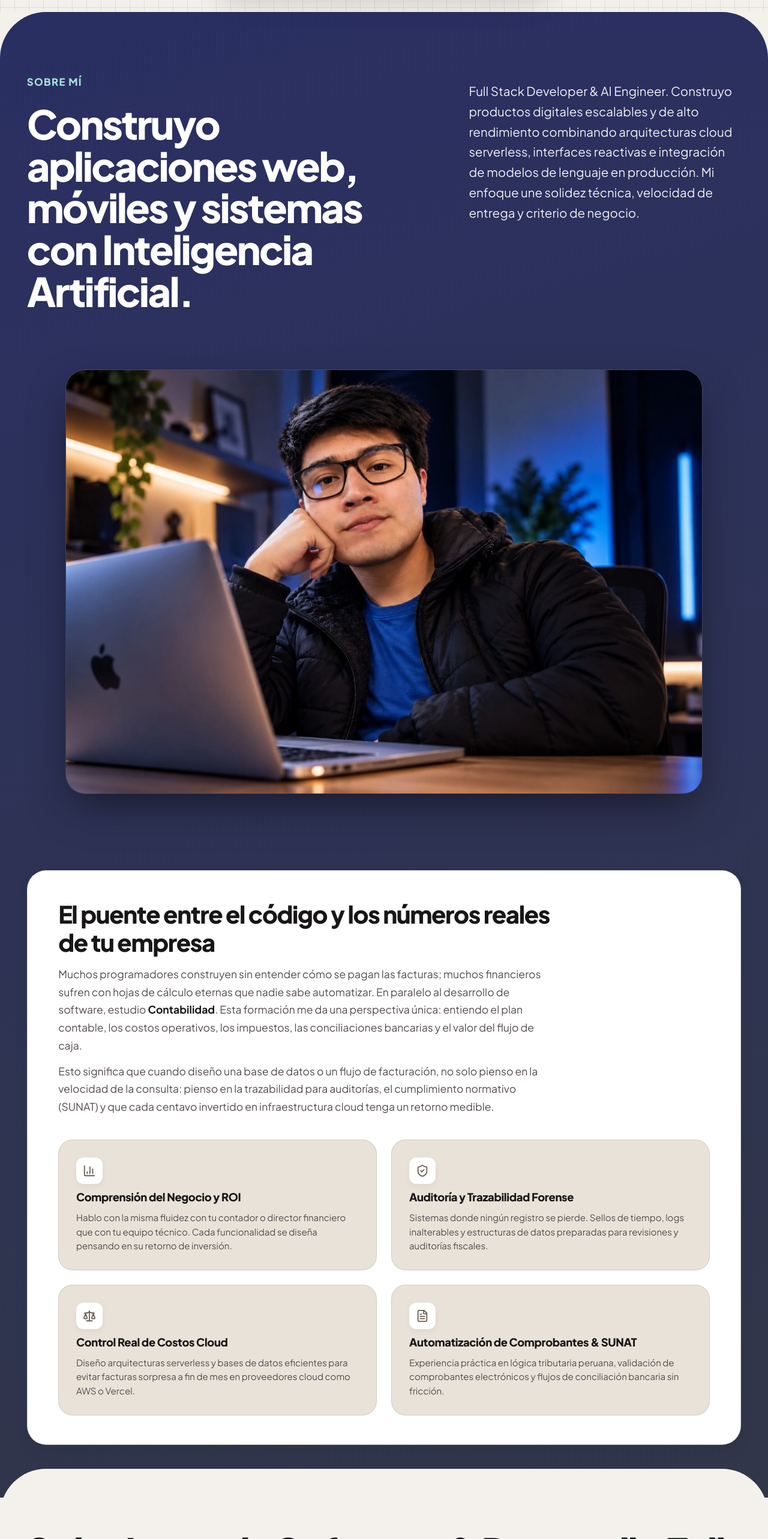
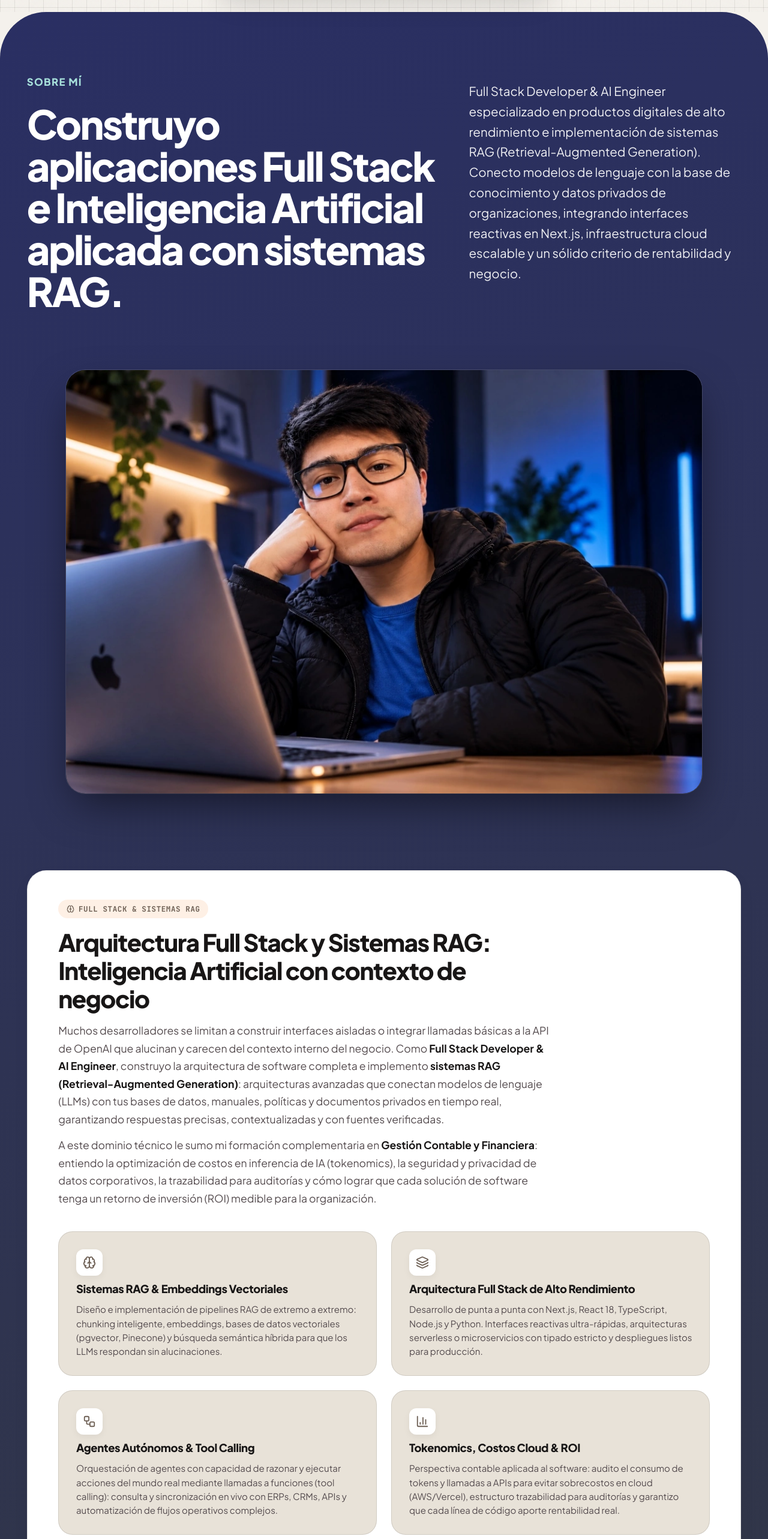
Before and after one commit to dennys3mf/dennys3mf.github.io, a Next.js app: page / in a window 1280 px wide. Shown: the part 780-3346 px from the top of the page at 60% size. Built offline with nearby package versions, Linux system fonts and the light colour scheme; a web font is replaced by a local one.

Commit message:
feat(presentation): potenciar presentacion con enfoque Full Stack y sistemas RAG e impacto de negocio

```diff
--- a/src/app/page.tsx
+++ b/src/app/page.tsx
@@ -27,6 +27,9 @@ import {
   Search,
   Terminal,
   Rocket,
+  Brain,
+  Workflow,
+  Code2,
 } from "lucide-react";
 
 export default function Home() {
@@ -99,15 +102,15 @@ export default function Home() {
             <div className={styles.aboutModdoLeft}>
               <span className={styles.aboutSimpleEyebrow}>Sobre mí</span>
               <h2 className={styles.aboutModdoHeading}>
-                Construyo aplicaciones web, móviles y sistemas con Inteligencia Artificial.
+                Construyo aplicaciones Full Stack e Inteligencia Artificial aplicada con sistemas RAG.
               </h2>
             </div>
             <div>
               <p className={styles.aboutModdoParagraph}>
-                Full Stack Developer &amp; AI Engineer. Construyo productos digitales escalables y de alto
-                rendimiento combinando arquitecturas cloud serverless, interfaces reactivas e integración
-                de modelos de lenguaje en producción. Mi enfoque une solidez técnica, velocidad de entrega y
-                criterio de negocio.
+                Full Stack Developer &amp; AI Engineer especializado en productos digitales de alto rendimiento
+                e implementación de sistemas RAG (Retrieval-Augmented Generation). Conecto modelos de lenguaje con la base
+                de conocimiento y datos privados de organizaciones, integrando interfaces reactivas en Next.js, infraestructura
+                cloud escalable y un sólido criterio de rentabilidad y negocio.
               </p>
             </div>
           </div>
@@ -124,71 +127,74 @@ export default function Home() {
           </div>
 
           {/* ====================================================================
-              BLOQUE DESTACADO: MÁS SOBRE MÍ - MI FORMACIÓN EN CONTABILIDAD
+              BLOQUE DESTACADO: MÁS SOBRE MÍ - FULL STACK, SISTEMAS RAG & NEGOCIO
              ==================================================================== */}
           <ScrollReveal delay={150}>
             <div className={styles.accountingCard}>
               <div className={styles.accountingHeader}>
+                <span className={styles.accountingTag}>
+                  <Brain size={13} /> Full Stack &amp; Sistemas RAG
+                </span>
                 <h3 className={styles.accountingTitle}>
-                  El puente entre el código y los números reales de tu empresa
+                  Arquitectura Full Stack y Sistemas RAG: Inteligencia Artificial con contexto de negocio
                 </h3>
                 <p className={styles.accountingLead}>
-                  Muchos programadores construyen sin entender cómo se pagan las facturas; muchos
-                  financieros sufren con hojas de cálculo eternas que nadie sabe automatizar. En
-                  paralelo al desarrollo de software, estudio <strong>Contabilidad</strong>. Esta
-                  formación me da una perspectiva única: entiendo el plan contable, los costos
-                  operativos, los impuestos, las conciliaciones bancarias y el valor del flujo de caja.
+                  Muchos desarrolladores se limitan a construir interfaces aisladas o integrar llamadas básicas a la API
+                  de OpenAI que alucinan y carecen del contexto interno del negocio. Como <strong>Full Stack Developer &amp; AI Engineer</strong>,
+                  construyo la arquitectura de software completa e implemento <strong>sistemas RAG (Retrieval-Augmented Generation)</strong>:
+                  arquitecturas avanzadas que conectan modelos de lenguaje (LLMs) con tus bases de datos, manuales, políticas
+                  y documentos privados en tiempo real, garantizando respuestas precisas, contextualizadas y con fuentes verificadas.
                 </p>
                 <p className={styles.accountingLead} style={{ marginTop: "0.85rem" }}>
-                  Esto significa que cuando diseño una base de datos o un flujo de facturación, no solo
-                  pienso en la velocidad de la consulta: pienso en la trazabilidad para auditorías, el
-                  cumplimiento normativo (SUNAT) y que cada centavo invertido en infraestructura cloud
-                  tenga un retorno medible.
+                  A este dominio técnico le sumo mi formación complementaria en <strong>Gestión Contable y Financiera</strong>: entiendo
+                  la optimización de costos en inferencia de IA (tokenomics), la seguridad y privacidad de datos corporativos,
+                  la trazabilidad para auditorías y cómo lograr que cada solución de software tenga un retorno de inversión (ROI)
+                  medible para la organización.
                 </p>
               </div>
 
               <div className={styles.accountingGrid}>
                 <div className={styles.accountingItem}>
                   <div className={styles.accountingItemIcon}>
-                    <BarChart3 size={22} />
+                    <Brain size={22} />
                   </div>
-                  <h4 className={styles.accountingItemTitle}>Comprensión del Negocio y ROI</h4>
+                  <h4 className={styles.accountingItemTitle}>Sistemas RAG &amp; Embeddings Vectoriales</h4>
                   <p className={styles.accountingItemDesc}>
-                    Hablo con la misma fluidez con tu contador o director financiero que con tu equipo
-                    técnico. Cada funcionalidad se diseña pensando en su retorno de inversión.
+                    Diseño e implementación de pipelines RAG de extremo a extremo: chunking inteligente, embeddings, bases de datos
+                    vectoriales (pgvector, Pinecone) y búsqueda semántica híbrida para que los LLMs respondan sin alucinaciones.
                   </p>
                 </div>
 
                 <div className={styles.accountingItem}>
                   <div className={styles.accountingItemIcon}>
-                    <ShieldCheck size={22} />
+                    <Layers size={22} />
                   </div>
-                  <h4 className={styles.accountingItemTitle}>Auditoría y Trazabilidad Forense</h4>
+                  <h4 className={styles.accountingItemTitle}>Arquitectura Full Stack de Alto Rendimiento</h4>
                   <p className={styles.accountingItemDesc}>
-                    Sistemas donde ningún registro se pierde. Sellos de tiempo, logs inalterables y
-                    estructuras de datos preparadas para revisiones y auditorías fiscales.
+                    Desarrollo de punta a punta con Next.js, React 18, TypeScript, Node.js y Python. Interfaces reactivas ultra-rápidas,
+                    arquitecturas serverless o microservicios con tipado estricto y despliegues listos para producción.
                   </p>
                 </div>
 
                 <div className={styles.accountingItem}>
                   <div className={styles.accountingItemIcon}>
-                    <Scale size={22} />
+                    <Workflow size={22} />
                   </div>
-                  <h4 className={styles.accountingItemTitle}>Control Real de Costos Cloud</h4>
+                  <h4 className={styles.accountingItemTitle}>Agentes Autónomos &amp; Tool Calling</h4>
                   <p className={styles.accountingItemDesc}>
-                    Diseño arquitecturas serverless y bases de datos eficientes para evitar facturas
-                    sorpresa a fin de mes en proveedores cloud como AWS o Vercel.
+                    Orquestación de agentes con capacidad de razonar y ejecutar acciones del mundo real mediante llamadas a funciones
+                    (tool calling): consulta y sincronización en vivo con ERPs, CRMs, APIs y automatización de flujos operativos complejos.
                   </p>
                 </div>
 
                 <div className={styles.accountingItem}>
                   <div className={styles.accountingItemIcon}>
-                    <FileText size={22} />
+                    <BarChart3 size={22} />
                   </div>
-                  <h4 className={styles.accountingItemTitle}>Automatización de Comprobantes &amp; SUNAT</h4>
+                  <h4 className={styles.accountingItemTitle}>Tokenomics, Costos Cloud &amp; ROI</h4>
                   <p className={styles.accountingItemDesc}>
-                    Experiencia práctica en lógica tributaria peruana, validación de comprobantes
-                    electrónicos y flujos de conciliación bancaria sin fricción.
+                    Perspectiva contable aplicada al software: audito el consumo de tokens y llamadas a APIs para evitar sobrecostos en
+                    cloud (AWS/Vercel), estructuro trazabilidad para auditorías y garantizo que cada línea de código aporte rentabilidad real.
                   </p>
                 </div>
               </div>
@@ -226,16 +232,16 @@ export default function Home() {
                   <span className={styles.consoleKey}>lead:</span> <span className={styles.consoleString}>&quot;Dennys Marquez&quot;</span>,
                 </div>
                 <div className={styles.consoleLineIndent}>
-                  <span className={styles.consoleKey}>specialty:</span> <span className={styles.consoleString}>&quot;Full Stack &amp; AI Systems&quot;</span>,
+                  <span className={styles.consoleKey}>specialty:</span> <span className={styles.consoleString}>&quot;Full Stack &amp; AI Systems (RAG)&quot;</span>,
                 </div>
                 <div className={styles.consoleLineIndent}>
                   <span className={styles.consoleKey}>production:</span> [
                 </div>
                 <div className={styles.consoleLineIndent2}>
-                  <span className={styles.consoleString}>&quot;React 18 / Next.js&quot;</span>, <span className={styles.consoleString}>&quot;Cloudflare Workers&quot;</span>,
+                  <span className={styles.consoleString}>&quot;Next.js / TypeScript&quot;</span>, <span className={styles.consoleString}>&quot;RAG &amp; Vector DBs&quot;</span>,
                 </div>
                 <div className={styles.consoleLineIndent2}>
-                  <span className={styles.consoleString}>&quot;Flutter / Dart&quot;</span>, <span className={styles.consoleString}>&quot;Python / LLM APIs&quot;</span>
+                  <span className={styles.consoleString}>&quot;Python &amp; LLM Agents&quot;</span>, <span className={styles.consoleString}>&quot;Cloudflare / AWS&quot;</span>
                 </div>
                 <div className={styles.consoleLineIndent}>
                   ],
@@ -244,7 +250,7 @@ export default function Home() {
                   <span className={styles.consoleKey}>architecture:</span> <span className={styles.consoleString}>&quot;Serverless &amp; Microservices&quot;</span>,
                 </div>
                 <div className={styles.consoleLineIndent}>
-                  <span className={styles.consoleKey}>financialAudit:</span> <span className={styles.consoleBoolean}>true</span>
+                  <span className={styles.consoleKey}>businessROI:</span> <span className={styles.consoleBoolean}>true</span>
                 </div>
                 <div className={styles.consoleLine}>&#125;;</div>
               </div>
@@ -254,11 +260,11 @@ export default function Home() {
             <div className={styles.servicesPillStack}>
               <a href="#contacto" className={`${styles.servicePillBtn} ${styles.pillPink}`}>
                 <span className={styles.servicePillIcon}>↗</span>
-                <span>Desarrollo Web (React 18 &amp; TypeScript)</span>
+                <span>Desarrollo Web Full Stack (Next.js &amp; TypeScript)</span>
               </a>
               <a href="#contacto" className={`${styles.servicePillBtn} ${styles.pillBlue}`}>
                 <span className={styles.servicePillIcon}>↗</span>
-                <span>Integración de IA &amp; Asistentes de Voz</span>
+                <span>Sistemas RAG &amp; Modelos de Lenguaje (LLMs)</span>
               </a>
               <a href="#contacto" className={`${styles.servicePillBtn} ${styles.pillOrange}`}>
                 <span className={styles.servicePillIcon}>↗</span>
--- a/src/components/ContactBillboard.tsx
+++ b/src/components/ContactBillboard.tsx
@@ -187,7 +187,7 @@ export default function ContactBillboard() {
 
           {/* Subtitle */}
           <p className={styles.subtext}>
-            Disponible para roles <strong>Full Stack</strong>, <strong>desarrollo de producto</strong> o{" "}
+            Disponible para roles <strong>Full Stack</strong>, <strong>sistemas de IA &amp; RAG</strong> o{" "}
             <strong>consultoría técnica</strong>.
             <br />
             Conversemos sobre tus objetivos y cómo puedo aportar valor a tu equipo.
@@ -216,7 +216,7 @@ export default function ContactBillboard() {
                 <Code2 size={22} />
               </div>
               <h3 className={styles.featureTitle}>Full Stack Development</h3>
-              <p className={styles.featureSubtitle}>Web &amp; Mobile Apps</p>
+              <p className={styles.featureSubtitle}>Next.js · React · Node</p>
             </div>
 
             {/* Feature 02 */}
@@ -224,8 +224,8 @@ export default function ContactBillboard() {
               <div className={styles.featureIconBox}>
                 <Box size={22} />
               </div>
-              <h3 className={styles.featureTitle}>Desarrollo de Producto</h3>
-              <p className={styles.featureSubtitle}>MVPs · Escalabilidad</p>
+              <h3 className={styles.featureTitle}>Sistemas RAG &amp; IA</h3>
+              <p className={styles.featureSubtitle}>LLMs · Vector DBs · Agentes</p>
             </div>
 
             {/* Feature 03 */}
@@ -234,7 +234,7 @@ export default function ContactBillboard() {
                 <Users size={22} />
               </div>
               <h3 className={styles.featureTitle}>Consultoría Técnica</h3>
-              <p className={styles.featureSubtitle}>Arquitectura · IA</p>
+              <p className={styles.featureSubtitle}>Arquitectura &amp; ROI</p>
             </div>
           </div>
 
```
